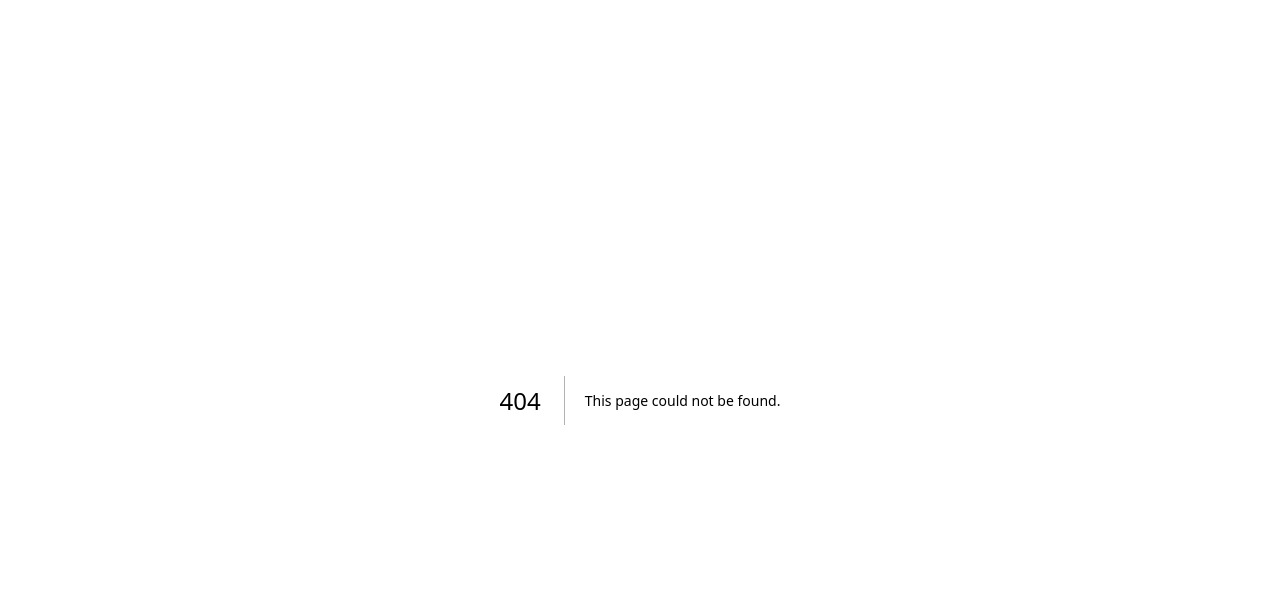
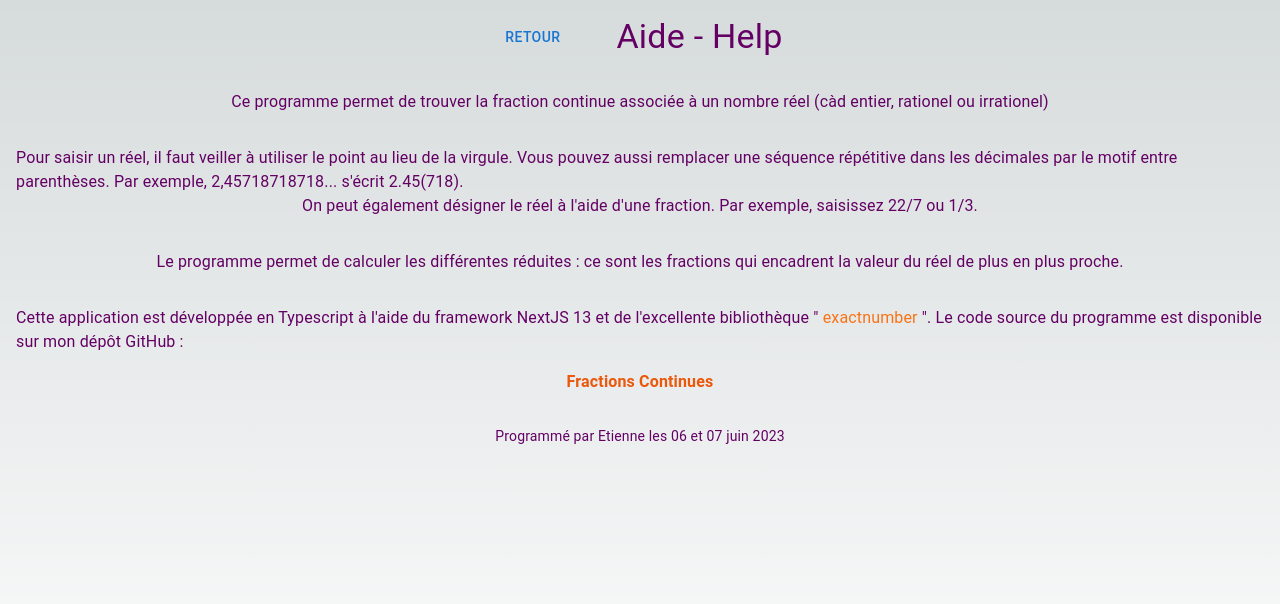
Before and after one commit to esHome33/frac, a Next.js app: page /about in a window 1280 px wide. Before the commit this address had no page. Shown: the top 604 px of the page. Built offline with nearby package versions, Linux system fonts and the light colour scheme.

Commit message:
v1.0.4 ajout aide

```diff
--- /dev/null
+++ b/app/about/page.tsx
@@ -0,0 +1,74 @@
+"use client";
+
+import { Button, Typography } from "@mui/material";
+import Link from "next/link";
+import { useRouter } from "next/navigation";
+import React from "react";
+
+function About() {
+	const router = useRouter();
+	return (
+		<main className="flex min-h-screen flex-col items-center justify-start p-4">
+			<div className="flex flex-row space-x-12">
+				<Button
+					className=" bg-white text-black hover:bg-black hover:text-white"
+					onClick={() => router.back()}
+				>
+					Retour
+				</Button>
+				<Typography
+					variant="h4"
+					className="flex-grow"
+				>
+					Aide - Help
+				</Typography>
+			</div>
+
+			<div className="my-4"></div>
+			<Typography>
+				Ce programme permet de trouver la fraction continue associée à un
+				nombre réel (càd entier, rationel ou irrationel){" "}
+			</Typography>
+			<div className="my-4"></div>
+			<Typography>
+				Pour saisir un réel, il faut veiller à utiliser le point au lieu de
+				la virgule. Vous pouvez aussi remplacer une séquence répétitive dans
+				les décimales par le motif entre parenthèses. Par exemple,
+				2,45718718718... s&apos;écrit 2.45(718).
+			</Typography>
+			<Typography>
+				On peut également désigner le réel à l&apos;aide d&apos;une
+				fraction. Par exemple, saisissez 22/7 ou 1/3.
+			</Typography>
+			<div className="my-4"></div>
+			<Typography>
+				Le programme permet de calculer les différentes réduites : ce sont
+				les fractions qui encadrent la valeur du réel de plus en plus
+				proche.
+			</Typography>
+			<div className="my-4"></div>
+			<Typography>
+				Cette application est développée en Typescript à l&apos;aide du
+				framework NextJS 13 et de l&apos;excellente bibliothèque &quot;{" "}
+				<span className="text-orange-500">exactnumber</span> &quot;. Le code
+				source du programme est disponible sur mon dépôt GitHub :
+			</Typography>
+			<Typography fontWeight={"bold"}>
+				<div className="my-4"></div>
+				<Link
+					href="https://github.com/esHome33/frac"
+					className="text-orange-600"
+				>
+					{" "}
+					Fractions Continues
+				</Link>
+			</Typography>
+			<div className="my-4"></div>
+			<Typography variant="body2">
+				Programmé par Etienne les 06 et 07 juin 2023
+			</Typography>
+		</main>
+	);
+}
+
+export default About;
--- a/app/page.tsx
+++ b/app/page.tsx
@@ -1,27 +1,52 @@
 "use client";
-import { Typography } from "@mui/material";
+import { Button, Typography } from "@mui/material";
 import Inputcomp from "./inputcomp";
 import Link from "next/link";
+import { useRouter } from "next/navigation";
 
-export default function Home() {
+function Home() {
+	const router = useRouter();
 	return (
 		<main className="flex min-h-screen flex-col items-center justify-start p-4">
+			<Button
+				className="fixed z-10 top-10 left-10 bg-white text-black hover:text-white hover:bg-black"
+				sx={{ borderRadius: "50px" }}
+				onClick={(e) => {
+					e.preventDefault();
+					router.push("/about");
+				}}
+			>
+				Help
+			</Button>
 			<Typography className="text-center">
-				Bienvenue dans le domaine des fractions continues
+				Bienvenue dans le domaine des{" "}
+				<Link
+					href="https://fr.wikipedia.org/wiki/Fraction_continue"
+					className="text-orange-600 hover:text-orange-200"
+				>
+					fractions continues
+				</Link>
 			</Typography>
 			<div className="py-4" />
 			<Inputcomp />
 			<Typography
-				className="text-center text-green-900 drop-shadow-xl shadow-white font-bold"
+				className="text-center text-green-900 font-bold"
 				variant="body1"
 			>
-				programmé par ESHome33 - juin 2023
+				programmé par{" "}
+				<Link
+					href="https://github.com/esHome33"
+					className="text-orange-600 hover:text-orange-800"
+				>
+					ESHome33
+				</Link>{" "}
+				- juin 2023
 			</Typography>
-			<Typography variant="body2">
+			<Typography variant="body1">
 				utilisation de
 				<Link
 					href="https://github.com/Daninet/exactnumber"
-					className="text-yellow-500 drop-shadow-xl shadow-orange-900"
+					className="text-orange-600 hover:text-orange-800"
 				>
 					{" "}
 					exactnumber
@@ -32,3 +57,5 @@ export default function Home() {
 		</main>
 	);
 }
+
+export default Home;
--- a/lib/frac_continue.ts
+++ b/lib/frac_continue.ts
@@ -27,6 +27,9 @@ export default class Fraction_c {
 	public static CreerAPartirDunReel = (le_reel: string) => {
 		const resu = new Fraction_c();
 		let val = N("0");
+
+		// soit le réel est défini sous forme de fraction soit il est défini par un
+		// nombre au format partie entière.partie décimale
 		try {
 			val = N(le_reel);
 		} catch (e: any) {
--- a/package.json
+++ b/package.json
@@ -1,6 +1,6 @@
 {
 	"name": "fractions_continues",
-	"version": "1.0.3",
+	"version": "1.0.4",
 	"private": true,
 	"author": {
 		"email": "eshome.fr@gmail.com",
```
